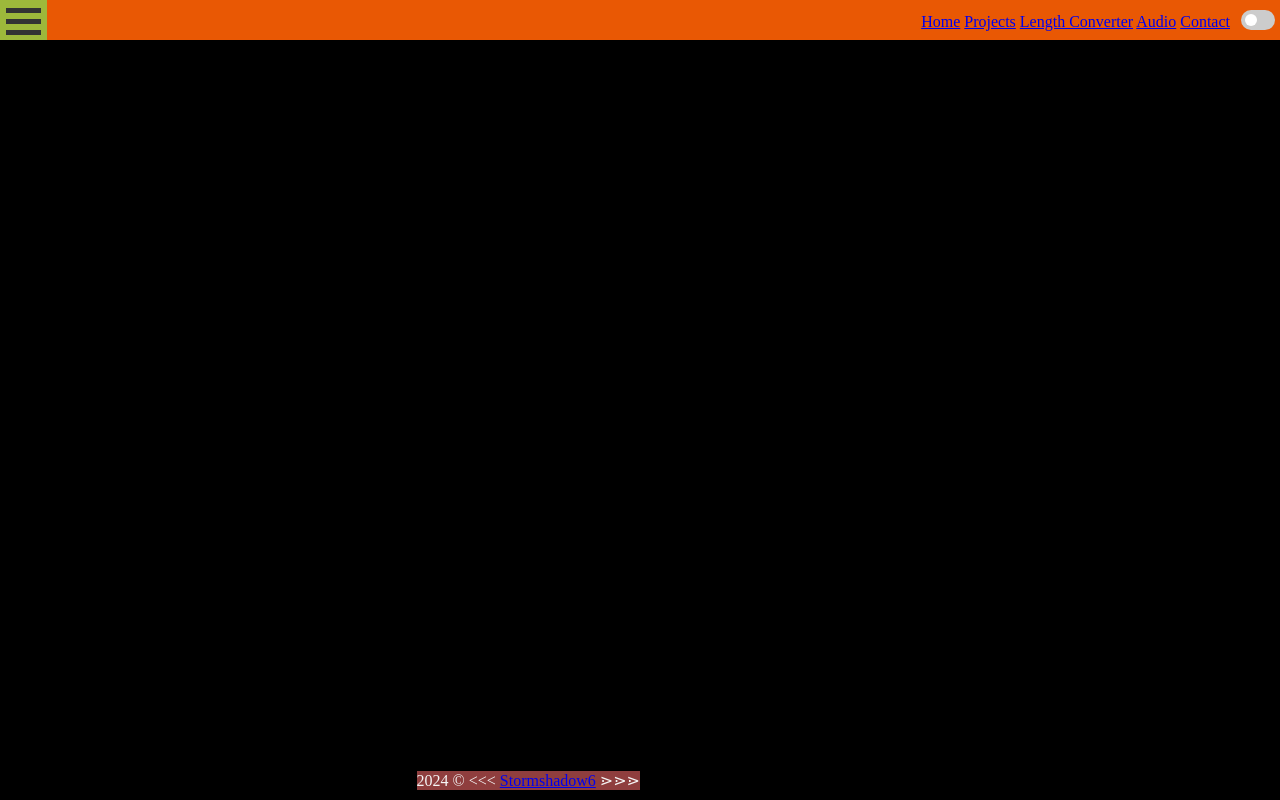
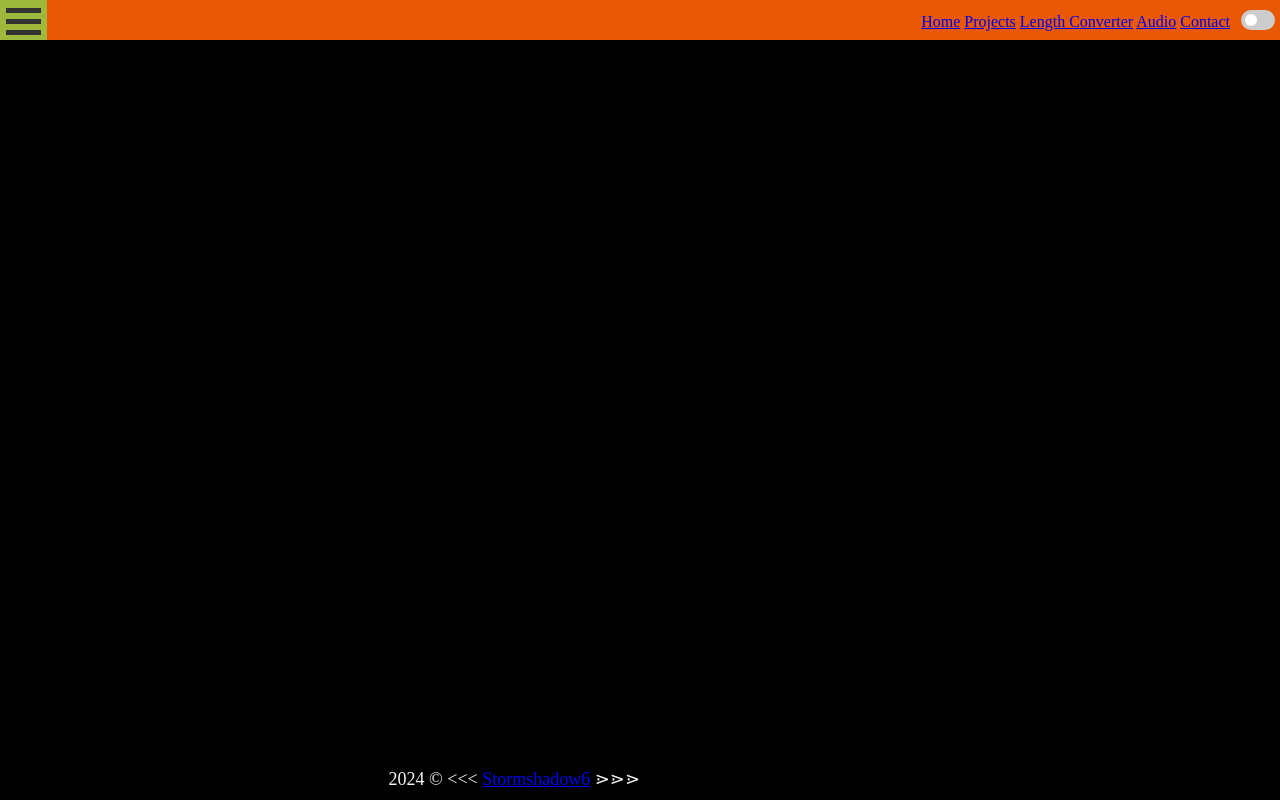
Before and after one commit to Triple-SS6/Stormshadow-website, a plain HTML site: page index.html in a window 1280 px wide. Drawn offline with Linux system fonts and the light colour scheme.

Commit message:
footer background color removed

```diff
--- a/main.css
+++ b/main.css
@@ -105,7 +105,8 @@ footer {
     position: fixed;
     bottom: 10px;
     right: 50%;
-    background-color: rgb(143, 62, 62);
+    font-size: 18px;
+    /* background-color: rgb(143, 62, 62); */
 }
 
 .container {
```
